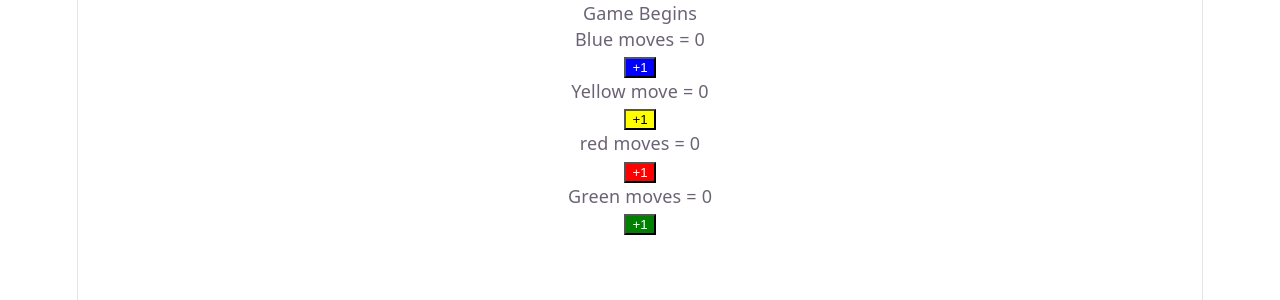
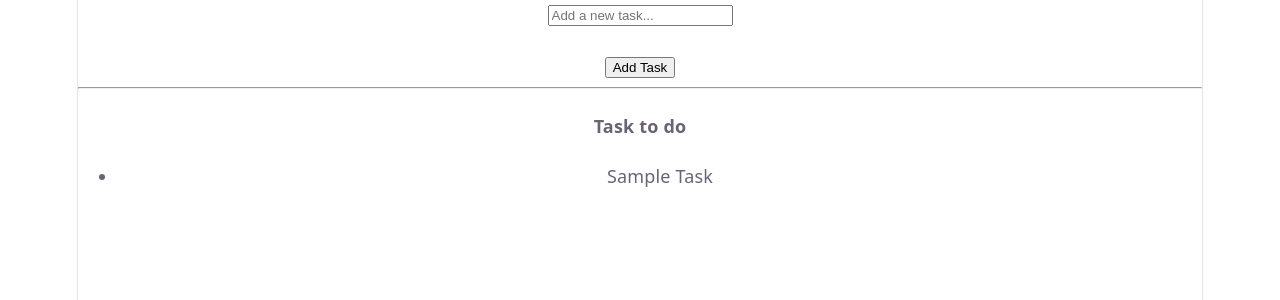
Before and after one commit to mayurigade-hub/revising-react, a React (Vite) app: page / in a window 1280 px wide. Shown: the top 300 px of the page. Built offline with nearby package versions, Linux system fonts and the light colour scheme.

Commit message:
Create Todo

```diff
--- a/src/App.jsx
+++ b/src/App.jsx
@@ -1,5 +1,6 @@
 import './App.css'
-import LudoBoard from './LudoBoard.jsx'
+import ToDoList from './ToDoList.jsx'
+// import LudoBoard from './LudoBoard.jsx'
 // import LikeButton from './LikeButton.jsx'
 // import Counter from './Counter.jsx'
 // import ProductTab from './ProductTab.jsx'
@@ -14,7 +15,7 @@ import LudoBoard from './LudoBoard.jsx'
 function App() {
   return (
     <>
-      <LudoBoard />
+      <ToDoList />
 
       {/* <p>Let's Learn States in react</p> */}
       {/* <Counter /> */}
--- /dev/null
+++ b/src/ToDoList.jsx
@@ -0,0 +1,34 @@
+import { useState } from 'react';
+
+export default function ToDoList() {
+    let [todos, setTodos] = useState(["Sample Task"]);
+    let [newTask, setNewTask] = useState("");
+
+    const addTask = () => {
+        setTodos([...todos, newTask]);
+        setNewTask("");
+    }
+
+    const updatevalue = (event) => {
+        setNewTask(event.target.value);
+    }
+
+    return(
+        <div>
+            <input placeholder="Add a new task..." value={newTask} onChange = { updatevalue } ></input>
+            <br></br><br></br>
+            <button onClick={addTask}> Add Task</button>
+            <br></br>
+            <hr></hr>
+            <h4>Task to do</h4>
+            <ul>
+                {
+                todos.map((todo) =>
+                <li>
+                    {todo}
+                </li>
+                )}
+            </ul>
+        </div>
+    )
+}
```
